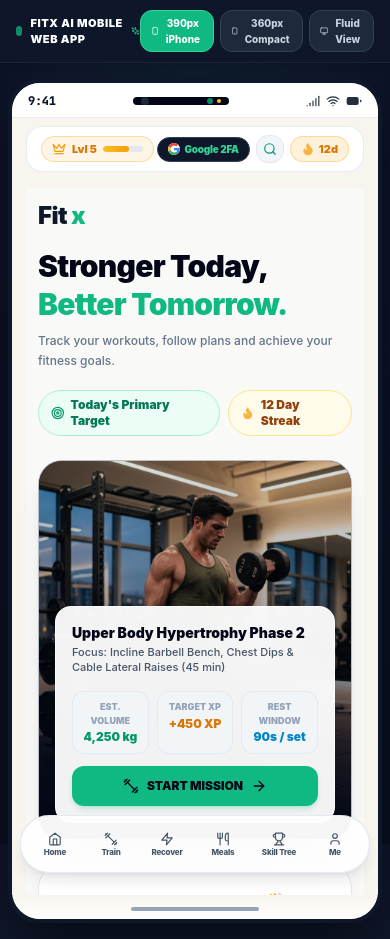
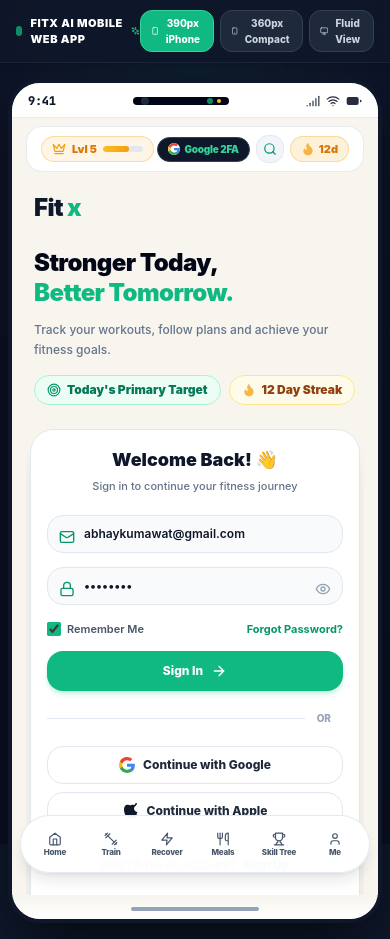
Before and after one commit to abhay-kumawat/FitX-Mobile-base-Fitness-tracker, a Next.js app in the folder frontend/: page / in a window 390 px wide. Built offline with nearby package versions, Linux system fonts and the light colour scheme.

Commit message:
Fix responsive mobile frame layout: prevent side-by-side grid squeezing inside 390px phone container

```diff
--- a/frontend/app/page.tsx
+++ b/frontend/app/page.tsx
@@ -1,7 +1,6 @@
 "use client";
 
 import React, { useState } from "react";
-import Image from "next/image";
 import { useRouter } from "next/navigation";
 import { GoogleAuthModal } from "@/components/GoogleAuthModal";
 import { useAuthStore } from "@/store/useAuthStore";
@@ -9,7 +8,6 @@ import { soundscape } from "@/lib/soundscapeEngine";
 import {
   Flame,
   Dumbbell,
-  Zap,
   Target,
   Mail,
   Lock,
@@ -17,16 +15,13 @@ import {
   EyeOff,
   ArrowRight,
   CheckCircle2,
-  User,
-  Check,
-  Sparkles,
-  LayoutDashboard
+  User
 } from "lucide-react";
 
 export default function WebsiteLandingPage() {
   const router = useRouter();
   const [authModalOpen, setAuthModalOpen] = useState(false);
-  const { isAuthenticated, user, logout, loginWithEmail, loginWithGoogle } = useAuthStore();
+  const { isAuthenticated, user, logout, loginWithEmail } = useAuthStore();
 
   // Form State
   const [mode, setMode] = useState<"signin" | "signup">("signin");
@@ -70,17 +65,11 @@ export default function WebsiteLandingPage() {
   };
 
   return (
-    <div className="min-h-screen bg-[#F9FAF8] text-slate-900 font-sans p-3 sm:p-6 flex flex-col justify-between max-w-6xl mx-auto space-y-8 animate-smooth-reveal">
+    <div className="w-full max-w-full flex flex-col gap-6 pb-28 text-slate-900 font-sans p-1 sm:p-2 animate-smooth-reveal min-w-0 overflow-x-hidden">
       <GoogleAuthModal isOpen={authModalOpen} onClose={() => setAuthModalOpen(false)} />
 
-      {/* Main Grid: Left Showcase & Right Auth Card */}
-      <div className="grid grid-cols-1 md:grid-cols-12 gap-6 lg:gap-8 items-start">
-
-        {/* LEFT COLUMN: Hero Showcase & Mission Card */}
-        <div className="md:col-span-6 lg:col-span-7 space-y-6 flex flex-col justify-between h-full">
-          {/* Logo Header & Quick Badges */}
-          <div className="space-y-4">
-            <div className="flex items-center justify-between">
+      {/* Top Header: Logo & User Status */}
+      <div className="flex items-center justify-between px-1">
         <div className="flex items-center space-x-1">
           <span className="text-2xl font-black text-slate-900 tracking-tight">Fit</span>
           <span className="text-2xl font-black text-emerald-500 tracking-tight">x</span>
@@ -88,13 +77,13 @@ export default function WebsiteLandingPage() {
 
         {isAuthenticated && user && (
           <div className="flex items-center space-x-2">
-                  <span className="text-xs font-bold text-slate-600">Hi, {user.name}</span>
+            <span className="text-xs font-bold text-slate-600 truncate max-w-[120px]">Hi, {user.name}</span>
             <button
               onClick={() => {
                 soundscape.playTapSound();
                 logout();
               }}
-                    className="text-[11px] font-extrabold text-rose-600 px-2.5 py-1 rounded-xl bg-rose-50 border border-rose-200"
+              className="text-[10px] font-extrabold text-rose-600 px-2 py-1 rounded-xl bg-rose-50 border border-rose-200 shrink-0"
             >
               Log Out
             </button>
@@ -102,149 +91,93 @@ export default function WebsiteLandingPage() {
         )}
       </div>
 
-            {/* Headline */}
-            <div className="space-y-2">
-              <h1 className="text-3xl sm:text-4xl lg:text-5xl font-black tracking-tight text-slate-950 leading-tight">
+      {/* Headline & Badges */}
+      <div className="space-y-3 px-1">
+        <h1 className="text-2xl sm:text-3xl font-black tracking-tight text-slate-950 leading-tight">
           Stronger Today, <br />
           <span className="text-emerald-500">Better Tomorrow.</span>
         </h1>
-              <p className="text-xs sm:text-sm text-slate-500 font-medium leading-relaxed max-w-md">
+        <p className="text-xs text-slate-500 font-medium leading-relaxed">
           Track your workouts, follow plans and achieve your fitness goals.
         </p>
-            </div>
 
         {/* Target & Streak Badges */}
-            <div className="flex items-center space-x-2 pt-1">
-              <div className="inline-flex items-center space-x-1.5 px-3 py-1.5 rounded-full bg-emerald-50 border border-emerald-200 text-emerald-700 text-xs font-black">
+        <div className="flex flex-wrap items-center gap-2 pt-1">
+          <div className="inline-flex items-center space-x-1.5 px-3 py-1.5 rounded-full bg-emerald-50 border border-emerald-200 text-emerald-700 text-xs font-black shrink-0">
             <Target className="w-3.5 h-3.5 text-emerald-600" />
             <span>Today's Primary Target</span>
           </div>
 
-              <div className="inline-flex items-center space-x-1.5 px-3 py-1.5 rounded-full bg-amber-50 border border-amber-200 text-amber-800 text-xs font-black">
+          <div className="inline-flex items-center space-x-1.5 px-3 py-1.5 rounded-full bg-amber-50 border border-amber-200 text-amber-800 text-xs font-black shrink-0">
             <Flame className="w-3.5 h-3.5 text-amber-500 fill-amber-500 animate-pulse" />
             <span>12 Day Streak</span>
           </div>
         </div>
       </div>
 
-          {/* Athlete Hero Graphic & Overlay Mission Card */}
-          <div className="relative rounded-3xl overflow-hidden border border-slate-200/80 bg-slate-900 shadow-xl min-h-[380px] flex flex-col justify-end p-4 sm:p-5 group">
-            {/* Athlete Background Image */}
-            <div className="absolute inset-0 z-0">
-              <img
-                src="/hero_athlete.png"
-                alt="Fitness Athlete"
-                className="w-full h-full object-cover object-center opacity-85 group-hover:scale-105 transition-transform duration-700"
-              />
-              <div className="absolute inset-0 bg-gradient-to-t from-slate-950 via-slate-950/30 to-transparent" />
-            </div>
-
-            {/* Floating Mission Overlay Box */}
-            <div className="relative z-10 p-4 sm:p-5 rounded-2xl bg-white/95 backdrop-blur-xl border border-white/80 shadow-2xl space-y-3">
-              <div>
-                <h3 className="text-sm sm:text-base font-black text-slate-950">
-                  Upper Body Hypertrophy Phase 2
-                </h3>
-                <p className="text-[11px] text-slate-600 font-medium leading-snug mt-0.5">
-                  Focus: Incline Barbell Bench, Chest Dips & Cable Lateral Raises (45 min)
-                </p>
-              </div>
-
-              {/* 3 Metric Stat Pills */}
-              <div className="grid grid-cols-3 gap-2 text-center pt-1">
-                <div className="p-2 rounded-xl bg-slate-100/90 border border-slate-200/80">
-                  <span className="text-[9px] font-black text-slate-400 uppercase block">EST. VOLUME</span>
-                  <span className="text-xs font-black text-emerald-600 mt-0.5 block">4,250 kg</span>
-                </div>
-
-                <div className="p-2 rounded-xl bg-slate-100/90 border border-slate-200/80">
-                  <span className="text-[9px] font-black text-slate-400 uppercase block">TARGET XP</span>
-                  <span className="text-xs font-black text-amber-600 mt-0.5 block">+450 XP</span>
-                </div>
-
-                <div className="p-2 rounded-xl bg-slate-100/90 border border-slate-200/80">
-                  <span className="text-[9px] font-black text-slate-400 uppercase block">REST WINDOW</span>
-                  <span className="text-xs font-black text-sky-600 mt-0.5 block">90s / set</span>
-                </div>
-              </div>
-
-              {/* Start Mission Button */}
-              <button
-                type="button"
-                onClick={handleStartMission}
-                className="w-full py-3 rounded-xl bg-emerald-500 hover:bg-emerald-600 active:scale-98 text-slate-950 font-black text-xs shadow-md shadow-emerald-500/20 flex items-center justify-center space-x-2 transition-all"
-              >
-                <Dumbbell className="w-4 h-4" />
-                <span>START MISSION</span>
-                <ArrowRight className="w-4 h-4" />
-              </button>
-            </div>
-          </div>
-        </div>
-
-        {/* RIGHT COLUMN: Modern Clean Authentication Card */}
-        <div className="md:col-span-6 lg:col-span-5">
-          <div className="p-6 sm:p-8 rounded-3xl bg-white border border-slate-200 shadow-xl space-y-6">
+      {/* RIGHT COLUMN: Modern Clean Authentication Card (Full Width for Mobile Frame) */}
+      <div className="w-full min-w-0">
+        <div className="p-4 sm:p-6 rounded-3xl bg-white border border-slate-200 shadow-xl space-y-5 w-full min-w-0">
 
           {/* Header */}
           <div className="text-center space-y-1">
-              <h2 className="text-xl sm:text-2xl font-black text-slate-900">
+            <h2 className="text-lg sm:text-xl font-black text-slate-900">
               {mode === "signin" ? "Welcome Back! 👋" : "Create Account 👋"}
             </h2>
-              <p className="text-xs text-slate-500 font-medium">
+            <p className="text-[11px] text-slate-500 font-medium">
               {mode === "signin"
                 ? "Sign in to continue your fitness journey"
-                  : "Join 45,000+ athletes leveling up their performance"}
+                : "Join 45,000+ athletes leveling up performance"}
             </p>
           </div>
 
           {/* Email / Password Form */}
-            <form onSubmit={handleFormSubmit} className="space-y-4">
+          <form onSubmit={handleFormSubmit} className="space-y-3.5 w-full min-w-0">
             {mode === "signup" && (
-                <div>
-                  <div className="relative">
-                    <User className="w-4 h-4 text-emerald-600 absolute left-3.5 top-3.5" />
+              <div className="w-full min-w-0">
+                <div className="relative w-full">
+                  <User className="w-4 h-4 text-emerald-600 absolute left-3 top-3.5 shrink-0" />
                   <input
                     type="text"
                     required
                     value={name}
                     onChange={(e) => setName(e.target.value)}
                     placeholder="Enter your full name"
-                      className="w-full pl-10 pr-4 py-3 rounded-2xl bg-slate-50 border border-slate-200 text-xs font-semibold text-slate-900 placeholder-slate-400 focus:outline-none focus:border-emerald-500 focus:bg-white transition-all"
+                    className="w-full pl-9 pr-3 py-2.5 rounded-2xl bg-slate-50 border border-slate-200 text-xs font-semibold text-slate-900 placeholder-slate-400 focus:outline-none focus:border-emerald-500 focus:bg-white transition-all min-w-0"
                   />
                 </div>
               </div>
             )}
 
-              <div>
-                <div className="relative">
-                  <Mail className="w-4 h-4 text-emerald-600 absolute left-3.5 top-3.5" />
+            <div className="w-full min-w-0">
+              <div className="relative w-full">
+                <Mail className="w-4 h-4 text-emerald-600 absolute left-3 top-3.5 shrink-0" />
                 <input
                   type="email"
                   required
                   value={email}
                   onChange={(e) => setEmail(e.target.value)}
                   placeholder="Enter your email"
-                    className="w-full pl-10 pr-4 py-3 rounded-2xl bg-slate-50 border border-slate-200 text-xs font-semibold text-slate-900 placeholder-slate-400 focus:outline-none focus:border-emerald-500 focus:bg-white transition-all"
+                  className="w-full pl-9 pr-3 py-2.5 rounded-2xl bg-slate-50 border border-slate-200 text-xs font-semibold text-slate-900 placeholder-slate-400 focus:outline-none focus:border-emerald-500 focus:bg-white transition-all min-w-0"
                 />
               </div>
             </div>
 
-              <div>
-                <div className="relative">
-                  <Lock className="w-4 h-4 text-emerald-600 absolute left-3.5 top-3.5" />
+            <div className="w-full min-w-0">
+              <div className="relative w-full">
+                <Lock className="w-4 h-4 text-emerald-600 absolute left-3 top-3.5 shrink-0" />
                 <input
                   type={showPassword ? "text" : "password"}
                   required
                   value={password}
                   onChange={(e) => setPassword(e.target.value)}
                   placeholder="Enter your password"
-                    className="w-full pl-10 pr-10 py-3 rounded-2xl bg-slate-50 border border-slate-200 text-xs font-semibold text-slate-900 placeholder-slate-400 focus:outline-none focus:border-emerald-500 focus:bg-white transition-all"
+                  className="w-full pl-9 pr-9 py-2.5 rounded-2xl bg-slate-50 border border-slate-200 text-xs font-semibold text-slate-900 placeholder-slate-400 focus:outline-none focus:border-emerald-500 focus:bg-white transition-all min-w-0"
                 />
                 <button
                   type="button"
                   onClick={() => setShowPassword(!showPassword)}
-                    className="absolute right-3.5 top-3.5 text-slate-400 hover:text-slate-600"
+                  className="absolute right-3 top-3.5 text-slate-400 hover:text-slate-600"
                 >
                   {showPassword ? <EyeOff className="w-4 h-4" /> : <Eye className="w-4 h-4" />}
                 </button>
@@ -252,15 +185,15 @@ export default function WebsiteLandingPage() {
             </div>
 
             {/* Remember Me & Forgot Password Row */}
-              <div className="flex items-center justify-between text-xs pt-1">
-                <label className="flex items-center space-x-2 cursor-pointer select-none">
+            <div className="flex items-center justify-between text-xs pt-0.5">
+              <label className="flex items-center space-x-1.5 cursor-pointer select-none">
                 <input
                   type="checkbox"
                   checked={rememberMe}
                   onChange={(e) => setRememberMe(e.target.checked)}
-                    className="w-4 h-4 rounded border-slate-300 text-emerald-600 focus:ring-emerald-500 accent-emerald-500"
+                  className="w-3.5 h-3.5 rounded border-slate-300 text-emerald-600 focus:ring-emerald-500 accent-emerald-500"
                 />
-                  <span className="font-semibold text-slate-600">Remember Me</span>
+                <span className="font-semibold text-slate-600 text-[11px]">Remember Me</span>
               </label>
 
               <button
@@ -269,7 +202,7 @@ export default function WebsiteLandingPage() {
                   soundscape.playTapSound();
                   setStatusMessage("Password reset link sent to your email!");
                 }}
-                  className="font-bold text-emerald-600 hover:text-emerald-700"
+                className="font-bold text-emerald-600 hover:text-emerald-700 text-[11px]"
               >
                 Forgot Password?
               </button>
@@ -277,8 +210,8 @@ export default function WebsiteLandingPage() {
 
             {/* Status Toast Message */}
             {statusMessage && (
-                <div className="p-3 rounded-xl bg-emerald-50 border border-emerald-200 text-emerald-700 text-xs font-extrabold flex items-center justify-center gap-1.5 animate-smooth-reveal">
-                  <CheckCircle2 className="w-4 h-4" />
+              <div className="p-2.5 rounded-xl bg-emerald-50 border border-emerald-200 text-emerald-700 text-xs font-extrabold flex items-center justify-center gap-1.5 animate-smooth-reveal">
+                <CheckCircle2 className="w-4 h-4 shrink-0" />
                 <span>{statusMessage}</span>
               </div>
             )}
@@ -287,7 +220,7 @@ export default function WebsiteLandingPage() {
             <button
               type="submit"
               disabled={isSubmitting}
-                className="w-full py-3.5 rounded-2xl bg-emerald-500 hover:bg-emerald-600 active:scale-98 text-white font-extrabold text-xs shadow-md shadow-emerald-500/20 flex items-center justify-center space-x-2 transition-all"
+              className="w-full py-3 rounded-2xl bg-emerald-500 hover:bg-emerald-600 active:scale-98 text-white font-extrabold text-xs shadow-md shadow-emerald-500/20 flex items-center justify-center space-x-2 transition-all shrink-0"
             >
               <span>{mode === "signin" ? "Sign In" : "Sign Up"}</span>
               <ArrowRight className="w-4 h-4" />
@@ -295,7 +228,7 @@ export default function WebsiteLandingPage() {
           </form>
 
           {/* OR Divider */}
-            <div className="relative flex items-center justify-center my-3">
+          <div className="relative flex items-center justify-center my-2">
             <div className="border-t border-slate-200 w-full" />
             <span className="bg-white px-3 text-[10px] font-extrabold text-slate-400 uppercase">
               OR
@@ -303,12 +236,12 @@ export default function WebsiteLandingPage() {
           </div>
 
           {/* Social Authentication Buttons */}
-            <div className="space-y-2.5">
+          <div className="space-y-2 w-full min-w-0">
             {/* Continue with Google (triggers Google 2FA Modal) */}
             <button
               type="button"
               onClick={handleOpenAuthModal}
-                className="w-full py-3 px-4 rounded-2xl bg-white hover:bg-slate-50 border border-slate-200 text-slate-800 font-extrabold text-xs shadow-xs flex items-center justify-center space-x-2.5 transition-all active:scale-98"
+              className="w-full py-2.5 px-3 rounded-2xl bg-white hover:bg-slate-50 border border-slate-200 text-slate-800 font-extrabold text-xs shadow-xs flex items-center justify-center space-x-2 transition-all active:scale-98 min-w-0"
             >
               <svg className="w-4 h-4 shrink-0" viewBox="0 0 24 24">
                 <path fill="#4285F4" d="M23.745 12.27c0-.7-.06-1.4-.19-2.07H12v4.51h6.6c-.29 1.52-1.14 2.82-2.4 3.68v3.05h3.88c2.27-2.09 3.665-5.17 3.665-9.17z" />
@@ -316,7 +249,7 @@ export default function WebsiteLandingPage() {
                 <path fill="#FBBC05" d="M5.28 14.24c-.25-.72-.38-1.49-.38-2.24s.13-1.52.38-2.24V6.61H1.29C.47 8.24 0 10.06 0 12s.47 3.76 1.29 5.39l3.99-3.15z" />
                 <path fill="#EA4335" d="M12 4.75c1.77 0 3.35.61 4.6 1.8l3.42-3.42C17.95 1.19 15.24 0 12 0 7.31 0 3.26 2.7 1.29 6.61l3.99 3.15c.95-2.85 3.6-4.96 6.72-4.96z" />
               </svg>
-                <span>Continue with Google</span>
+              <span className="truncate">Continue with Google</span>
             </button>
 
             {/* Continue with Apple */}
@@ -330,17 +263,17 @@ export default function WebsiteLandingPage() {
                   router.push("/dashboard");
                 }, 800);
               }}
-                className="w-full py-3 px-4 rounded-2xl bg-white hover:bg-slate-50 border border-slate-200 text-slate-800 font-extrabold text-xs shadow-xs flex items-center justify-center space-x-2.5 transition-all active:scale-98"
+              className="w-full py-2.5 px-3 rounded-2xl bg-white hover:bg-slate-50 border border-slate-200 text-slate-800 font-extrabold text-xs shadow-xs flex items-center justify-center space-x-2 transition-all active:scale-98 min-w-0"
             >
               <svg className="w-4 h-4 shrink-0 fill-current text-slate-900" viewBox="0 0 170 170">
                 <path d="M150.37 130.25c-2.45 5.66-5.35 10.87-8.71 15.66-4.58 6.53-8.33 11.05-11.22 13.56-4.48 4.12-9.28 6.23-14.42 6.35-3.69 0-8.14-1.05-13.32-3.18-5.19-2.12-9.97-3.17-14.34-3.17-4.58 0-9.49 1.05-14.75 3.17-5.26 2.13-9.5 3.24-12.74 3.35-5.02.12-9.88-1.99-14.59-6.35-3.17-2.75-7.07-7.46-11.68-14.13-7.53-10.74-13.43-22.95-17.71-36.63-4.28-13.68-6.42-26.65-6.42-38.9 0-14.71 3.59-27.1 10.77-37.16 7.18-10.07 16.48-15.19 27.9-15.36 4.9.06 10.05 1.25 15.46 3.58 5.4 2.33 9.38 3.54 11.95 3.63 2.12-.12 6.16-1.36 12.13-3.74 5.96-2.38 10.96-3.52 15.01-3.41 12.73.59 22.84 5.25 30.34 13.98-11.26 6.81-16.76 16.29-16.5 28.43.26 9.61 3.99 17.58 11.19 23.91 7.2 6.33 15.66 9.87 25.38 10.62-2.52 7.54-6.02 15.82-10.51 24.84zM119.22 31.8c0-7.39 2.72-14.47 8.16-21.23 5.44-6.76 12.28-10.57 20.52-11.43.26.94.39 1.88.39 2.82 0 7.33-2.73 14.5-8.19 21.52-5.46 7.02-12.39 10.87-20.79 11.55-.09-1.07-.13-2.15-.09-3.23z" />
               </svg>
-                <span>Continue with Apple</span>
+              <span className="truncate">Continue with Apple</span>
             </button>
           </div>
 
           {/* Toggle Sign In / Sign Up Footer */}
-            <div className="text-center text-xs font-semibold text-slate-500 pt-2 border-t border-slate-100">
+          <div className="text-center text-xs font-semibold text-slate-500 pt-1.5 border-t border-slate-100">
             {mode === "signin" ? (
               <>
                 Don't have an account?{" "}
@@ -384,10 +317,62 @@ export default function WebsiteLandingPage() {
         </div>
       </div>
 
+      {/* Athlete Hero Graphic & Overlay Mission Card */}
+      <div className="relative rounded-3xl overflow-hidden border border-slate-200/80 bg-slate-900 shadow-xl min-h-[340px] flex flex-col justify-end p-3.5 sm:p-5 group w-full min-w-0">
+        {/* Athlete Background Image */}
+        <div className="absolute inset-0 z-0">
+          <img
+            src="/hero_athlete.png"
+            alt="Fitness Athlete"
+            className="w-full h-full object-cover object-center opacity-85 group-hover:scale-105 transition-transform duration-700"
+          />
+          <div className="absolute inset-0 bg-gradient-to-t from-slate-950 via-slate-950/30 to-transparent" />
+        </div>
+
+        {/* Floating Mission Overlay Box */}
+        <div className="relative z-10 p-3.5 sm:p-4 rounded-2xl bg-white/95 backdrop-blur-xl border border-white/80 shadow-2xl space-y-2.5 w-full min-w-0">
+          <div>
+            <h3 className="text-xs sm:text-sm font-black text-slate-950 leading-snug">
+              Upper Body Hypertrophy Phase 2
+            </h3>
+            <p className="text-[10px] text-slate-600 font-medium leading-snug mt-0.5">
+              Focus: Incline Barbell Bench, Chest Dips & Cable Lateral Raises (45 min)
+            </p>
+          </div>
+
+          {/* 3 Metric Stat Pills */}
+          <div className="grid grid-cols-3 gap-1.5 text-center pt-1 min-w-0">
+            <div className="p-1.5 rounded-xl bg-slate-100/90 border border-slate-200/80 min-w-0">
+              <span className="text-[8px] font-black text-slate-400 uppercase block truncate">EST. VOLUME</span>
+              <span className="text-[11px] font-black text-emerald-600 mt-0.5 block truncate">4,250 kg</span>
+            </div>
+
+            <div className="p-1.5 rounded-xl bg-slate-100/90 border border-slate-200/80 min-w-0">
+              <span className="text-[8px] font-black text-slate-400 uppercase block truncate">TARGET XP</span>
+              <span className="text-[11px] font-black text-amber-600 mt-0.5 block truncate">+450 XP</span>
+            </div>
+
+            <div className="p-1.5 rounded-xl bg-slate-100/90 border border-slate-200/80 min-w-0">
+              <span className="text-[8px] font-black text-slate-400 uppercase block truncate">REST WINDOW</span>
+              <span className="text-[11px] font-black text-sky-600 mt-0.5 block truncate">90s / set</span>
+            </div>
+          </div>
+
+          {/* Start Mission Button */}
+          <button
+            type="button"
+            onClick={handleStartMission}
+            className="w-full py-2.5 rounded-xl bg-emerald-500 hover:bg-emerald-600 active:scale-98 text-slate-950 font-black text-xs shadow-md shadow-emerald-500/20 flex items-center justify-center space-x-1.5 transition-all shrink-0"
+          >
+            <Dumbbell className="w-3.5 h-3.5" />
+            <span>START MISSION</span>
+            <ArrowRight className="w-3.5 h-3.5" />
+          </button>
+        </div>
       </div>
 
       {/* Footer */}
-      <footer className="pt-6 border-t border-slate-200/80 flex flex-col sm:flex-row items-center justify-between text-xs text-slate-400 font-semibold gap-2">
+      <footer className="pt-4 border-t border-slate-200/80 flex flex-col sm:flex-row items-center justify-between text-[11px] text-slate-400 font-semibold gap-1.5">
         <div>
           © 2026 <span className="font-black text-slate-900">Fit</span> <span className="font-black text-emerald-500">x</span>
         </div>
```
Lines whose indentation alone changed are shown as unchanged.
